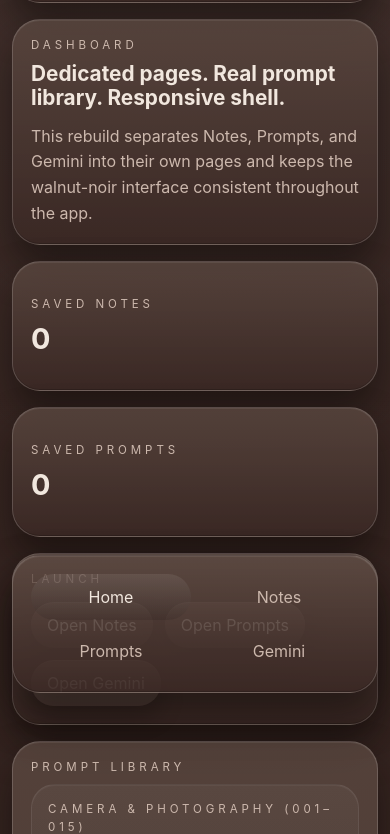
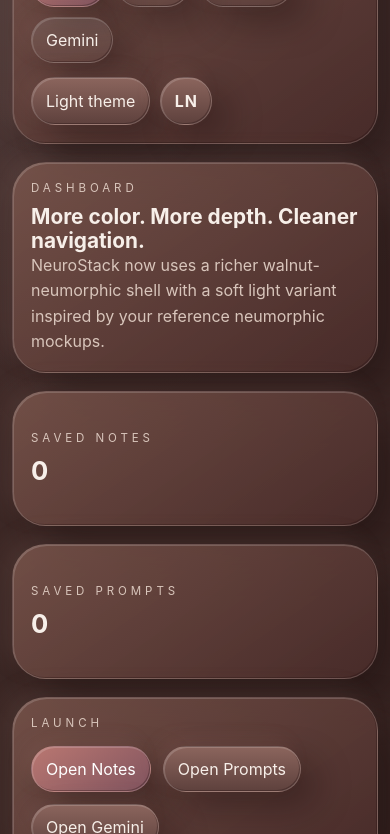
Before and after one commit to lavaztechnet-debug/My-Dev-Site, a website: page index.html in a window 390 px wide. Shown: the part 141-975 px from the top of the page. Drawn offline with Linux system fonts and the light colour scheme.

Commit message:
Add light theme, stronger neumorphic depth, and remove bottom nav box

```diff
--- a/app.js
+++ b/app.js
@@ -1,6 +1,7 @@
 (function () {
   const NOTES_KEY = 'neurostack_notes_v3';
   const PROMPTS_KEY = 'neurostack_prompts_v3';
+  const THEME_KEY = 'neurostack_theme_v1';
 
   function readStore(key) {
     try { return JSON.parse(localStorage.getItem(key) || '[]'); } catch (e) { return []; }
@@ -19,6 +20,24 @@
       .replaceAll("'", '&#039;');
   }
 
+  function applyTheme(theme) {
+    document.documentElement.setAttribute('data-theme', theme);
+    const btn = document.getElementById('themeToggle');
+    if (btn) btn.textContent = theme === 'light' ? 'Walnut theme' : 'Light theme';
+    localStorage.setItem(THEME_KEY, theme);
+  }
+
+  function bindThemeToggle() {
+    const stored = localStorage.getItem(THEME_KEY) || 'dark';
+    applyTheme(stored);
+    const btn = document.getElementById('themeToggle');
+    if (!btn) return;
+    btn.addEventListener('click', () => {
+      const current = document.documentElement.getAttribute('data-theme') || 'dark';
+      applyTheme(current === 'dark' ? 'light' : 'dark');
+    });
+  }
+
   function bindNotesPage() {
     const noteTitle = document.getElementById('noteTitle');
     const noteBody = document.getElementById('noteBody');
@@ -30,9 +49,10 @@
     function render() {
       const notes = readStore(NOTES_KEY);
       if (!notes.length) {
-        notesList.innerHTML = '<div class="item-card"><p>No notes saved yet.</p></div>';
+        notesList.innerHTML = '<div class="item-card"><p class="empty-copy">No notes saved yet.</p></div>';
         return;
       }
+
       notesList.innerHTML = notes.map((item, index) => `
         <article class="item-card">
           <h4>${escapeHtml(item.title || 'Untitled note')}</h4>
@@ -92,15 +112,16 @@
     const promptSearch = document.getElementById('promptSearch');
     const saveBtn = document.getElementById('savePromptBtn');
     const clearBtn = document.getElementById('clearPromptBtn');
-    const library = window.NEUROSTACK_PROMPT_LIBRARY || [];
+    const library = Array.isArray(window.NEUROSTACK_PROMPT_LIBRARY) ? window.NEUROSTACK_PROMPT_LIBRARY : [];
     if (!promptTitle || !promptBody || !promptsList || !promptLibraryList || !promptSearch || !saveBtn || !clearBtn) return;
 
     function renderSaved() {
       const prompts = readStore(PROMPTS_KEY);
       if (!prompts.length) {
-        promptsList.innerHTML = '<div class="item-card"><p>No saved prompts yet.</p></div>';
+        promptsList.innerHTML = '<div class="item-card"><p class="empty-copy">No saved prompts yet.</p></div>';
         return;
       }
+
       promptsList.innerHTML = prompts.map((item, index) => `
         <article class="item-card">
           <h4>${escapeHtml(item.title || 'Untitled prompt')}</h4>
@@ -137,18 +158,17 @@
           updated.splice(Number(btn.dataset.promptDelete), 1);
           writeStore(PROMPTS_KEY, updated);
           renderSaved();
+          renderDashboardCounts();
         });
       });
     }
 
     function renderLibrary() {
       const q = promptSearch.value.trim().toLowerCase();
-      const filtered = library.filter(item => {
-        return !q || `${item.category} ${item.title} ${item.body}`.toLowerCase().includes(q);
-      });
+      const filtered = library.filter(item => !q || `${item.category} ${item.title} ${item.body}`.toLowerCase().includes(q));
 
       if (!filtered.length) {
-        promptLibraryList.innerHTML = '<div class="item-card"><p>No prompt library matches found.</p></div>';
+        promptLibraryList.innerHTML = '<div class="item-card"><p class="empty-copy">No prompt library matches found.</p></div>';
         return;
       }
 
@@ -160,14 +180,14 @@
           <div class="item-tools">
             <button class="mini-btn" data-library-load="${index}">Load</button>
             <button class="mini-btn" data-library-copy="${index}">Copy</button>
+            <button class="mini-btn" data-library-save="${index}">Save</button>
           </div>
         </article>
       `).join('');
 
-      const ref = filtered;
       document.querySelectorAll('[data-library-load]').forEach(btn => {
         btn.addEventListener('click', () => {
-          const item = ref[Number(btn.dataset.libraryLoad)];
+          const item = filtered[Number(btn.dataset.libraryLoad)];
           if (!item) return;
           promptTitle.value = item.title || '';
           promptBody.value = item.body || '';
@@ -177,9 +197,21 @@
 
       document.querySelectorAll('[data-library-copy]').forEach(btn => {
         btn.addEventListener('click', async () => {
-          const item = ref[Number(btn.dataset.libraryCopy)];
+          const item = filtered[Number(btn.dataset.libraryCopy)];
           if (!item) return;
           await navigator.clipboard.writeText(item.body || '');
+        });
+      });
+
+      document.querySelectorAll('[data-library-save]').forEach(btn => {
+        btn.addEventListener('click', () => {
+          const item = filtered[Number(btn.dataset.librarySave)];
+          if (!item) return;
+          const prompts = readStore(PROMPTS_KEY);
+          prompts.unshift({ title: item.title || 'Library prompt', body: item.body || '', createdAt: Date.now() });
+          writeStore(PROMPTS_KEY, prompts);
+          renderSaved();
+          renderDashboardCounts();
         });
       });
     }
@@ -194,6 +226,7 @@
       promptTitle.value = '';
       promptBody.value = '';
       renderSaved();
+      renderDashboardCounts();
     });
 
     clearBtn.addEventListener('click', () => {
@@ -207,13 +240,17 @@
     renderLibrary();
   }
 
-  function bindDashboardPage() {
+  function renderDashboardCounts() {
     const noteCount = document.getElementById('noteCount');
     const promptCount = document.getElementById('promptCount');
-    const libraryPreview = document.getElementById('libraryPreview');
     if (noteCount) noteCount.textContent = String(readStore(NOTES_KEY).length);
     if (promptCount) promptCount.textContent = String(readStore(PROMPTS_KEY).length);
-    if (libraryPreview && window.NEUROSTACK_PROMPT_LIBRARY) {
+  }
+
+  function bindDashboardPage() {
+    renderDashboardCounts();
+    const libraryPreview = document.getElementById('libraryPreview');
+    if (libraryPreview && Array.isArray(window.NEUROSTACK_PROMPT_LIBRARY)) {
       libraryPreview.innerHTML = window.NEUROSTACK_PROMPT_LIBRARY.slice(0, 4).map(item => `
         <article class="item-card">
           <p class="eyebrow">${escapeHtml(item.category || 'Library')}</p>
@@ -229,12 +266,14 @@
     const copyGeminiBtn = document.getElementById('copyGeminiBtn');
     const openGeminiBtn = document.getElementById('openGeminiBtn');
     const geminiPromptPreview = document.getElementById('geminiPromptPreview');
+
     if (geminiPromptPreview) {
       const prompts = readStore(PROMPTS_KEY).slice(0, 3);
       geminiPromptPreview.innerHTML = prompts.length
         ? prompts.map(item => `<article class="item-card"><h4>${escapeHtml(item.title || 'Untitled')}</h4><p>${escapeHtml(item.body || '')}</p></article>`).join('')
-        : '<div class="item-card"><p>No saved prompts yet.</p></div>';
+        : '<div class="item-card"><p class="empty-copy">No saved prompts yet.</p></div>';
     }
+
     if (copyGeminiBtn && geminiPrompt) {
       copyGeminiBtn.addEventListener('click', async () => {
         const text = geminiPrompt.value.trim();
@@ -242,6 +281,7 @@
         await navigator.clipboard.writeText(text);
       });
     }
+
     if (openGeminiBtn) {
       openGeminiBtn.addEventListener('click', () => {
         window.open('https://gemini.google.com/', '_blank');
@@ -249,6 +289,7 @@
     }
   }
 
+  bindThemeToggle();
   bindDashboardPage();
   bindNotesPage();
   bindPromptsPage();
--- a/index.html
+++ b/index.html
@@ -1,26 +1,35 @@
 <!DOCTYPE html>
-<html lang="en">
+<html lang="en" data-theme="dark">
 <head>
   <meta charset="UTF-8" />
   <meta name="viewport" content="width=device-width, initial-scale=1.0, viewport-fit=cover" />
   <title>NeuroStack Mobile</title>
   <link rel="stylesheet" href="./styles.css" />
 </head>
-<body>
+<body data-page="home">
   <div class="app-shell">
     <header class="topbar walnut-panel">
       <div>
-        <p class="eyebrow">Walnut Noir</p>
+        <p class="eyebrow">Walnut Noir+</p>
         <h1>Lavaz NeuroStack</h1>
+        <div class="page-switcher">
+          <a class="nav-chip active" href="./index.html">Home</a>
+          <a class="nav-chip" href="./notes.html">Notes</a>
+          <a class="nav-chip" href="./prompts.html">Prompts</a>
+          <a class="nav-chip" href="./gemini.html">Gemini</a>
+        </div>
       </div>
-      <a class="icon-btn link-btn" href="./prompts.html" aria-label="Open prompts">LN</a>
+      <div class="header-actions">
+        <button id="themeToggle" class="theme-toggle" type="button">Light theme</button>
+        <a class="icon-btn" href="./prompts.html" aria-label="Open prompts">LN</a>
+      </div>
     </header>
 
     <main class="main-stack">
       <section class="hero walnut-panel">
         <p class="eyebrow">Dashboard</p>
-        <h2>Dedicated pages. Real prompt library. Responsive shell.</h2>
-        <p class="hero-copy">This rebuild separates Notes, Prompts, and Gemini into their own pages and keeps the walnut-noir interface consistent throughout the app.</p>
+        <h2>More color. More depth. Cleaner navigation.</h2>
+        <p class="hero-copy">NeuroStack now uses a richer walnut-neumorphic shell with a soft light variant inspired by your reference neumorphic mockups.</p>
       </section>
 
       <section class="grid two-up">
@@ -34,27 +43,20 @@
         </article>
       </section>
 
-      <section class="walnut-panel quick-actions">
+      <section class="walnut-panel">
         <p class="eyebrow">Launch</p>
         <div class="action-row">
-          <a class="pill-btn link-btn" href="./notes.html">Open Notes</a>
-          <a class="pill-btn link-btn" href="./prompts.html">Open Prompts</a>
-          <a class="pill-btn link-btn" href="./gemini.html">Open Gemini</a>
+          <a class="pill-btn primary-accent" href="./notes.html">Open Notes</a>
+          <a class="pill-btn" href="./prompts.html">Open Prompts</a>
+          <a class="pill-btn" href="./gemini.html">Open Gemini</a>
         </div>
       </section>
 
       <section class="walnut-panel">
-        <p class="eyebrow">Prompt library</p>
+        <p class="eyebrow">Prompt library preview</p>
         <div id="libraryPreview" class="stack-list"></div>
       </section>
     </main>
-
-    <nav class="bottom-nav walnut-panel">
-      <a class="nav-link active" href="./index.html">Home</a>
-      <a class="nav-link" href="./notes.html">Notes</a>
-      <a class="nav-link" href="./prompts.html">Prompts</a>
-      <a class="nav-link" href="./gemini.html">Gemini</a>
-    </nav>
   </div>
 
   <script src="./prompt-library.js"></script>
--- a/styles.css
+++ b/styles.css
@@ -1,148 +1,333 @@
 :root {
+  --radius-xl: 34px;
+  --radius-lg: 26px;
+  --radius-md: 20px;
+  --radius-pill: 999px;
+  --text-strong: #f7efe9;
+  --text-soft: #d8c5bb;
+  --text-faint: #b69689;
+
   --bg: #2e1f1b;
-  --bg-2: #392723;
-  --panel: #4a3934;
-  --panel-2: #5e4b43;
-  --panel-3: #6d5850;
-  --text: #f1e7de;
-  --muted: #ccb8ad;
-  --faint: #a88f84;
-  --line: rgba(255,255,255,0.16);
-  --shadow-dark: rgba(12,7,6,0.52);
-  --glow: rgba(255,255,255,0.07);
-  --radius-xl: 32px;
-  --radius-lg: 24px;
-  --radius-pill: 999px;
+  --bg-2: #432c2a;
+  --bg-3: #5f3f3d;
+  --panel: #5c413b;
+  --panel-2: #714f49;
+  --panel-3: #8a625b;
+  --line: rgba(255,255,255,0.15);
+  --input-bg: linear-gradient(180deg, rgba(40,24,22,0.92), rgba(85,57,53,0.72));
+  --button-bg: linear-gradient(180deg, #8b655d, #5e413d);
+  --button-bg-2: linear-gradient(180deg, #7f5f7a, #5b3d52);
+  --panel-grad: linear-gradient(145deg, rgba(128,90,80,0.78), rgba(72,43,41,0.96));
+  --shadow-hi: inset 1px 1px 0 rgba(255,255,255,0.16);
+  --shadow-lo: inset -1px -1px 0 rgba(39,19,18,0.35);
+  --elev-1: 16px 16px 34px rgba(21,10,10,0.34), -8px -8px 18px rgba(162,116,104,0.12);
+  --elev-2: 22px 22px 44px rgba(19,9,9,0.46), -10px -10px 22px rgba(176,132,120,0.12);
+  --inset-1: inset 10px 10px 18px rgba(29,14,13,0.32), inset -8px -8px 16px rgba(157,112,103,0.06);
+  --accent: #d58c70;
+  --accent-2: #aa79ff;
+  --accent-3: #ffb38f;
+  --home-chip: linear-gradient(180deg, rgba(255,255,255,0.10), rgba(255,255,255,0.03));
 }
+
+html[data-theme="light"] {
+  --text-strong: #5e6473;
+  --text-soft: #80889c;
+  --text-faint: #aab2c4;
+
+  --bg: #eef2f9;
+  --bg-2: #f7f9fd;
+  --bg-3: #ffffff;
+  --panel: #f4f7fd;
+  --panel-2: #eef2fb;
+  --panel-3: #ffffff;
+  --line: rgba(255,255,255,0.9);
+  --input-bg: linear-gradient(145deg, #edf1f8, #ffffff);
+  --button-bg: linear-gradient(145deg, #f5f8ff, #e8eef9);
+  --button-bg-2: linear-gradient(145deg, #55a7ff, #3478ff);
+  --panel-grad: linear-gradient(145deg, #f8fbff, #e9eef8);
+  --shadow-hi: inset 1px 1px 0 rgba(255,255,255,0.95);
+  --shadow-lo: inset -1px -1px 0 rgba(203,214,232,0.45);
+  --elev-1: 18px 18px 34px rgba(191,203,224,0.78), -14px -14px 28px rgba(255,255,255,0.98);
+  --elev-2: 22px 22px 40px rgba(188,200,223,0.85), -16px -16px 32px rgba(255,255,255,1);
+  --inset-1: inset 8px 8px 16px rgba(212,222,238,0.72), inset -8px -8px 16px rgba(255,255,255,1);
+  --accent: #3d8cff;
+  --accent-2: #67b7ff;
+  --accent-3: #7b8cff;
+  --home-chip: linear-gradient(145deg, #f6f9ff, #e8eef8);
+}
+
 * { box-sizing: border-box; }
 html, body { margin: 0; padding: 0; min-height: 100%; }
+
 body {
   font-family: Inter, "Segoe UI", sans-serif;
+  color: var(--text-strong);
+  min-height: 100dvh;
   background:
-    radial-gradient(circle at top, rgba(255,255,255,0.05), transparent 28%),
-    linear-gradient(180deg, #3a2824 0%, #2e1f1b 100%);
-  color: var(--text);
-  min-height: 100dvh;
+    radial-gradient(circle at top left, rgba(255,255,255,0.10), transparent 24%),
+    radial-gradient(circle at bottom right, rgba(165,104,93,0.10), transparent 26%),
+    linear-gradient(180deg, var(--bg-2), var(--bg));
+  transition: background .25s ease, color .25s ease;
 }
+
+html[data-theme="light"] body {
+  background:
+    radial-gradient(circle at top left, rgba(255,255,255,0.92), transparent 24%),
+    radial-gradient(circle at bottom right, rgba(129,175,255,0.14), transparent 26%),
+    linear-gradient(180deg, #f8fbff, #edf2fa);
+}
+
 a, button, input, textarea { font: inherit; }
+h1,h2,h3,h4,p { margin: 0; }
+
 .app-shell {
   width: 100%;
-  max-width: 900px;
+  max-width: 920px;
   margin: 0 auto;
-  padding: calc(env(safe-area-inset-top, 0px) + 16px) 14px calc(env(safe-area-inset-bottom, 0px) + 100px);
+  padding: calc(env(safe-area-inset-top, 0px) + 16px) 14px 28px;
 }
-.main-stack, .stack-list { display: grid; gap: 16px; }
+
+.main-stack, .stack-list {
+  display: grid;
+  gap: 18px;
+}
+
 .walnut-panel {
-  background: linear-gradient(180deg, rgba(94,75,67,0.76), rgba(58,40,36,0.94));
+  background: var(--panel-grad);
   border: 1px solid var(--line);
   border-radius: var(--radius-xl);
-  box-shadow: 0 22px 38px var(--shadow-dark), inset 0 1px 0 var(--glow), inset 0 -1px 0 rgba(0,0,0,0.18);
+  box-shadow: var(--elev-2), var(--shadow-hi), var(--shadow-lo);
   padding: 20px;
+  transition: background .25s ease, box-shadow .25s ease, color .25s ease;
 }
-.topbar { display: flex; align-items: center; justify-content: space-between; margin-bottom: 16px; gap: 12px; }
-h1,h2,h3,h4,p { margin: 0; }
-h1 { font-size: clamp(1.7rem, 5vw, 2.4rem); letter-spacing: .08em; text-transform: uppercase; }
-h2 { font-size: clamp(1.3rem, 4vw, 1.9rem); line-height: 1.15; }
-h3 { font-size: clamp(1.8rem, 5vw, 2.2rem); }
-.eyebrow { text-transform: uppercase; letter-spacing: .34em; font-size: .72rem; color: var(--muted); margin-bottom: 10px; }
-.hero-copy { margin-top: 14px; color: var(--muted); line-height: 1.6; }
-.grid.two-up { display: grid; grid-template-columns: repeat(2, minmax(0,1fr)); gap: 16px; }
-.metric-card { min-height: 130px; display: flex; flex-direction: column; justify-content: center; }
-.action-row { display: flex; flex-wrap: wrap; gap: 12px; margin-top: 16px; }
-.pill-btn, .ghost-btn, .icon-btn, .link-btn, .nav-link, .mini-btn {
-  min-height: 46px;
-  padding: 0 16px;
+
+.topbar {
+  display: flex;
+  align-items: flex-start;
+  justify-content: space-between;
+  gap: 14px;
+  margin-bottom: 18px;
+}
+
+.header-actions {
+  display: flex;
+  gap: 10px;
+  flex-wrap: wrap;
+  justify-content: flex-end;
+}
+
+.page-switcher {
+  display: flex;
+  flex-wrap: wrap;
+  gap: 10px;
+  margin-top: 16px;
+}
+
+h1 {
+  font-size: clamp(1.7rem, 5vw, 2.6rem);
+  line-height: 1;
+  letter-spacing: 0.08em;
+  text-transform: uppercase;
+}
+
+h2 {
+  font-size: clamp(1.3rem, 4vw, 1.95rem);
+  line-height: 1.15;
+}
+
+h3 {
+  font-size: clamp(1.6rem, 4vw, 2.2rem);
+}
+
+.eyebrow {
+  text-transform: uppercase;
+  letter-spacing: 0.34em;
+  font-size: 0.72rem;
+  color: var(--text-soft);
+  margin-bottom: 10px;
+}
+
+.hero-copy,
+.item-card p,
+.empty-copy {
+  color: var(--text-soft);
+  line-height: 1.58;
+}
+
+.grid.two-up {
+  display: grid;
+  grid-template-columns: repeat(2, minmax(0,1fr));
+  gap: 18px;
+}
+
+.metric-card {
+  min-height: 135px;
+  display: flex;
+  flex-direction: column;
+  justify-content: center;
+}
+
+.action-row, .item-tools {
+  display: flex;
+  flex-wrap: wrap;
+  gap: 12px;
+  margin-top: 16px;
+}
+
+.pill-btn,
+.ghost-btn,
+.icon-btn,
+.nav-chip,
+.link-btn,
+.mini-btn,
+.theme-toggle {
+  min-height: 48px;
+  padding: 0 18px;
   border-radius: var(--radius-pill);
+  border: 1px solid var(--line);
   text-decoration: none;
-  border: 0;
   display: inline-flex;
   align-items: center;
   justify-content: center;
   cursor: pointer;
+  color: var(--text-strong);
+  transition: transform .18s ease, box-shadow .22s ease, background .22s ease, color .22s ease;
 }
-.pill-btn, .icon-btn, .link-btn.pill-btn {
-  color: var(--text);
-  background: linear-gradient(180deg, #6c574f, #4b3933);
-  box-shadow: inset 0 1px 0 rgba(255,255,255,0.08), 0 12px 24px rgba(0,0,0,0.22);
+
+.pill-btn:hover,
+.ghost-btn:hover,
+.icon-btn:hover,
+.nav-chip:hover,
+.mini-btn:hover,
+.theme-toggle:hover {
+  transform: translateY(-1px);
 }
-.ghost-btn, .link-btn.ghost-btn {
-  color: var(--muted);
-  background: rgba(255,255,255,0.03);
-  border: 1px solid rgba(255,255,255,0.1);
+
+.pill-btn,
+.icon-btn,
+.theme-toggle {
+  background: var(--button-bg);
+  box-shadow: var(--elev-1), var(--shadow-hi), var(--shadow-lo);
 }
+
+.ghost-btn,
+.nav-chip,
+.link-btn.ghost-btn,
+.mini-btn {
+  background: var(--home-chip);
+  box-shadow: var(--elev-1), var(--shadow-hi), var(--shadow-lo);
+}
+
+.nav-chip.active {
+  background: var(--button-bg-2);
+  color: #fff;
+}
+
 .icon-btn {
   width: 52px;
-  height: 52px;
   padding: 0;
   font-weight: 700;
-  letter-spacing: .08em;
+  letter-spacing: .06em;
 }
-.link-btn { color: var(--text); }
+
 .field-label {
   display: block;
   margin: 16px 0 8px;
-  color: var(--muted);
+  color: var(--text-soft);
   text-transform: uppercase;
   letter-spacing: .18em;
   font-size: .74rem;
 }
+
 .walnut-input {
   width: 100%;
-  border: 1px solid rgba(255,255,255,0.12);
-  background: linear-gradient(180deg, rgba(32,21,18,0.56), rgba(84,64,58,0.34));
-  color: var(--text);
-  border-radius: 22px;
+  border: 1px solid var(--line);
+  background: var(--input-bg);
+  color: var(--text-strong);
+  border-radius: 24px;
   padding: 16px 18px;
   outline: none;
-  box-shadow: inset 0 1px 0 rgba(255,255,255,0.05);
+  box-shadow: var(--inset-1), var(--shadow-hi), var(--shadow-lo);
 }
-.walnut-input::placeholder { color: var(--faint); }
-.walnut-textarea { min-height: 170px; resize: vertical; }
-.walnut-textarea.tall { min-height: 220px; }
+
+.walnut-input::placeholder {
+  color: var(--text-faint);
+}
+
+.walnut-textarea {
+  min-height: 170px;
+  resize: vertical;
+}
+
+.walnut-textarea.tall {
+  min-height: 220px;
+}
+
 .item-card {
   padding: 16px;
   border-radius: 24px;
-  background: linear-gradient(180deg, rgba(255,255,255,0.04), rgba(0,0,0,0.08));
-  border: 1px solid rgba(255,255,255,0.08);
-  box-shadow: inset 0 1px 0 rgba(255,255,255,0.04);
+  background: var(--panel-grad);
+  border: 1px solid var(--line);
+  box-shadow: var(--elev-1), var(--shadow-hi), var(--shadow-lo);
 }
-.item-card h4 { margin: 0 0 8px; color: var(--text); font-size: 1rem; }
-.item-card p { margin: 0; color: var(--muted); line-height: 1.55; white-space: pre-wrap; word-break: break-word; }
-.item-tools { display: flex; flex-wrap: wrap; gap: 10px; margin-top: 14px; }
-.mini-btn {
-  color: var(--text);
-  background: #5a463f;
-  min-height: 38px;
+
+.item-card h4 {
+  margin-bottom: 8px;
+  color: var(--text-strong);
+  font-size: 1rem;
 }
-.bottom-nav {
-  position: fixed;
-  left: 14px;
-  right: 14px;
-  bottom: calc(env(safe-area-inset-bottom, 0px) + 10px);
-  max-width: 900px;
-  margin: 0 auto;
-  padding: 10px;
-  display: grid;
-  grid-template-columns: repeat(4, 1fr);
-  gap: 8px;
+
+.section-subnav {
+  display: flex;
+  flex-wrap: wrap;
+  gap: 10px;
 }
-.nav-link {
-  color: var(--muted);
-  background: transparent;
+
+html[data-theme="light"] .nav-chip.active,
+html[data-theme="light"] .pill-btn.primary-accent {
+  background: linear-gradient(145deg, #55a7ff, #3478ff);
+  color: #fff;
+  box-shadow: 12px 12px 24px rgba(173,191,221,0.65), -10px -10px 20px rgba(255,255,255,0.92);
 }
-.nav-link.active {
-  color: var(--text);
-  background: linear-gradient(180deg, rgba(255,255,255,0.08), rgba(0,0,0,0.1));
+
+html[data-theme="dark"] .nav-chip.active,
+html[data-theme="dark"] .pill-btn.primary-accent,
+html:not([data-theme]) .nav-chip.active,
+html:not([data-theme]) .pill-btn.primary-accent {
+  background: linear-gradient(145deg, #b97771, #81545f);
+  color: #fff;
 }
+
 @media (max-width: 740px) {
-  .grid.two-up { grid-template-columns: 1fr; }
-  .walnut-panel { padding: 18px; border-radius: 28px; }
-}
-@media (max-width: 520px) {
-  .app-shell { padding-left: 12px; padding-right: 12px; }
-  .bottom-nav {
-    left: 12px;
-    right: 12px;
-    grid-template-columns: repeat(2, 1fr);
+  .grid.two-up {
+    grid-template-columns: 1fr;
+  }
+
+  .topbar {
+    flex-direction: column;
+  }
+
+  .header-actions {
+    width: 100%;
+    justify-content: flex-start;
   }
 }
+
+@media (max-width: 520px) {
+  .app-shell {
+    padding-left: 12px;
+    padding-right: 12px;
+  }
+
+  .walnut-panel {
+    padding: 18px;
+  }
+
+  .pill-btn,
+  .ghost-btn,
+  .nav-chip,
+  .theme-toggle {
+    min-height: 46px;
+    padding: 0 14px;
+  }
+}
```
Also changed, not shown: gemini.html (+11 -10 lines), notes.html (+11 -10 lines), prompts.html (+13 -12 lines), 6 other files.
